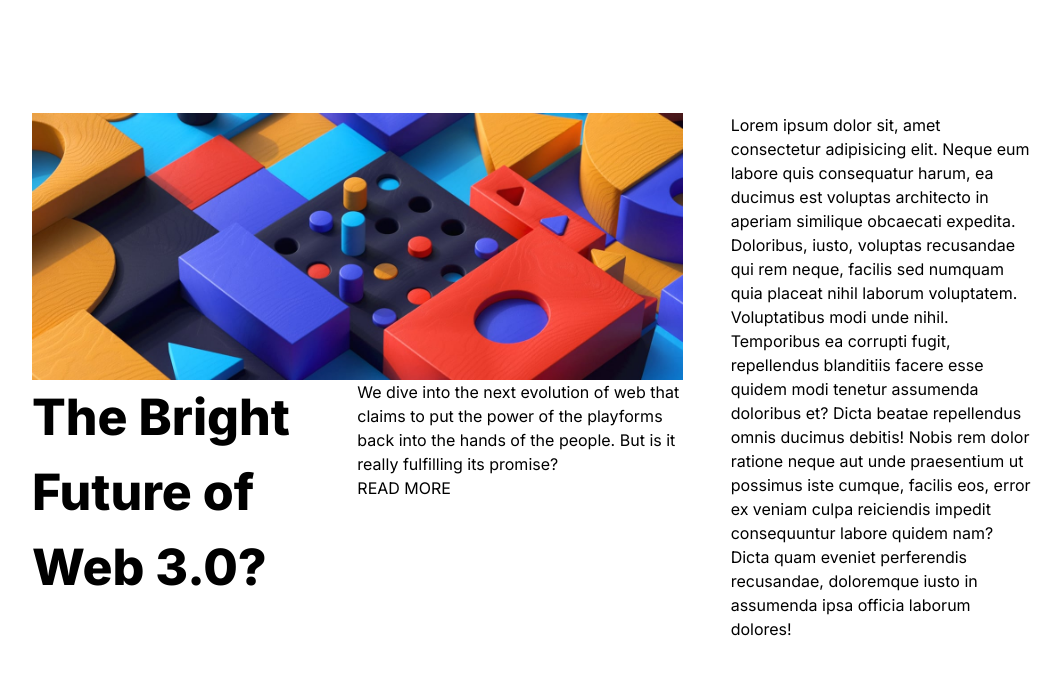
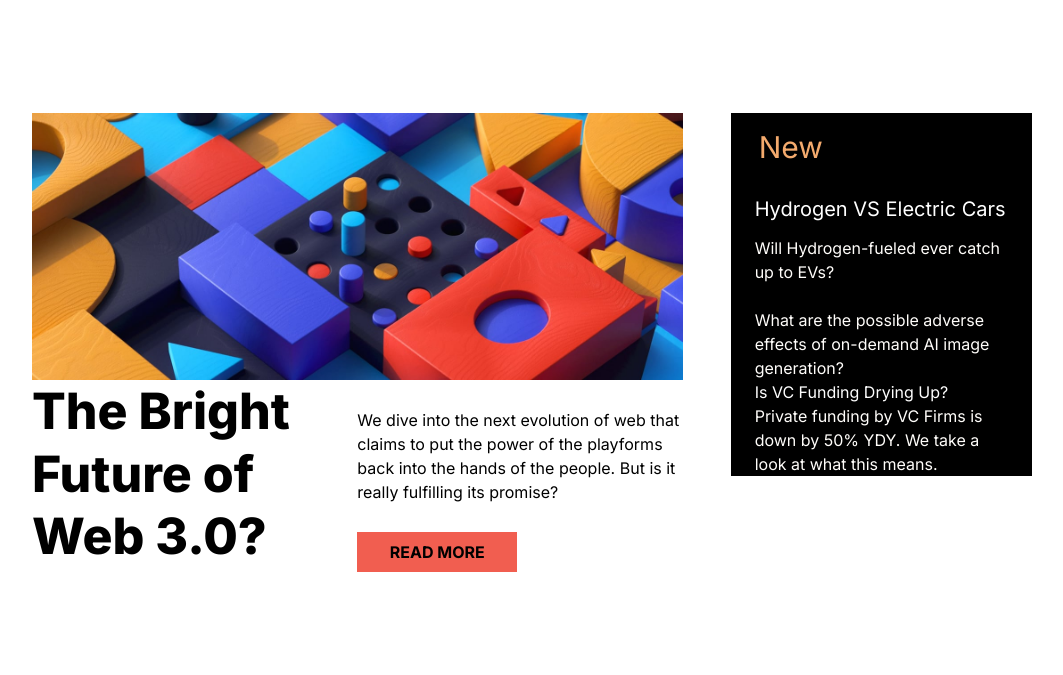
Before and after one commit to endymimi/News-homepage, a plain HTML site: page index.html in a window 1280 px wide. Shown: the part 101-776 px from the top of the page, without its empty margins (108-1171 px from the left). Drawn offline with nearby package versions, Linux system fonts and the light colour scheme.

Commit message:
featured: added html

```diff
--- a/index.html
+++ b/index.html
@@ -22,7 +22,7 @@
             colors: {
               grayishBlue: "hsl(236, 13%, 42%)",
               softRed: "hsl(5, 85%, 63%)",
-              softOrange: "hsl(35%, 77%,62%)",
+              softOrange: "hsl(35%, 77%, 62%)",
               offWhite: "hsl(36, 100%, 99%)",
               darkGrayishBlue: "hsl(263%,13%,42%)",
               veryDarkBlue: "hsl(240%,100%,5%)",
@@ -76,20 +76,28 @@
           </div>
           <!-- div-2 -->
           <div class="lg:grid grid-cols-2">
-            <h1 class="font-[800] text-[36px] md:text-[50px]">The Bright Future of Web 3.0?</h1>
+            <h1 class="font-[800] text-[45px] leading-tight md:text-[50px] ">The Bright Future of Web 3.0?</h1>
             <div>
-              <p>
+              <p class="  font-[400] md:py-[28px] text-darkGrayishBlue ">
                 We dive into the next evolution of web that claims to put the
                 power of the playforms back into the hands of the people. But is
                 it really fulfilling its promise?
               </p>
-              <button>READ MORE</button>
+              <button class="bg-softRed w-40 h-10 text-veryDarkBlue font-Inter font-[700] ">READ MORE</button>
             </div>
           </div>
         </section>
         <!-- section-2 -->
         <section>
-            <P>Lorem ipsum dolor sit, amet consectetur adipisicing elit. Neque eum labore quis consequatur harum, ea ducimus est voluptas architecto in aperiam similique obcaecati expedita. Doloribus, iusto, voluptas recusandae qui rem neque, facilis sed numquam quia placeat nihil laborum voluptatem. Voluptatibus modi unde nihil. Temporibus ea corrupti fugit, repellendus blanditiis facere esse quidem modi tenetur assumenda doloribus et? Dicta beatae repellendus omnis ducimus debitis! Nobis rem dolor ratione neque aut unde praesentium ut possimus iste cumque, facilis eos, error ex veniam culpa reiciendis impedit consequuntur labore quidem nam? Dicta quam eveniet perferendis recusandae, doloremque iusto in assumenda ipsa officia laborum dolores!</P>
+          <div class="bg-black">
+            <h1 class="text-[#F3AA6D] font-Inter text-[30px] py-3 px-7">New</h1>
+            <h3 class="text-white pl-6 px-4 py-3 font-Inter text-[20px]">Hydrogen VS Electric Cars</h3>
+            <P class="text-offWhite pl-6 px-4">Will Hydrogen-fueled ever catch up to EVs?</P>
+            <h3 class="white pl-6 px-4">The Downsides of AI Artistry</h3>
+            <P class="text-offWhite pl-6 px-4">What are the possible adverse effects of on-demand AI image generation?</P>
+            <h1 class="text-white pl-6 px-4 " >Is VC Funding Drying Up?</h1>
+            <p class="text-offWhite pl-6 px-8">Private funding by VC Firms is down by 50% YDY. We take a look at what this means.</p>
+            </div>
         </section>
       </section>
     </main>
```
